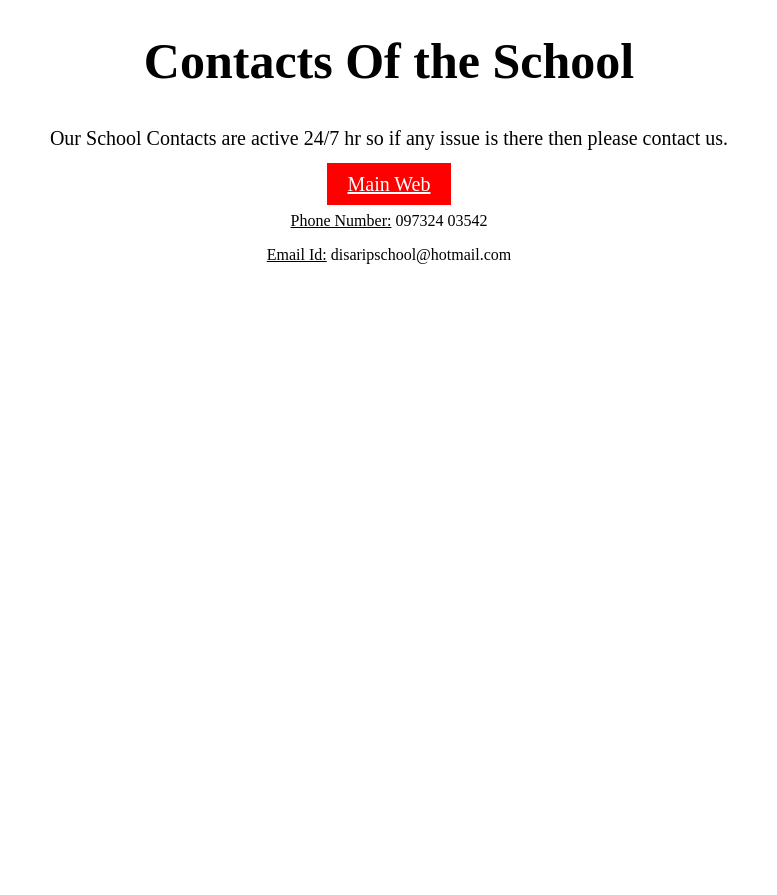
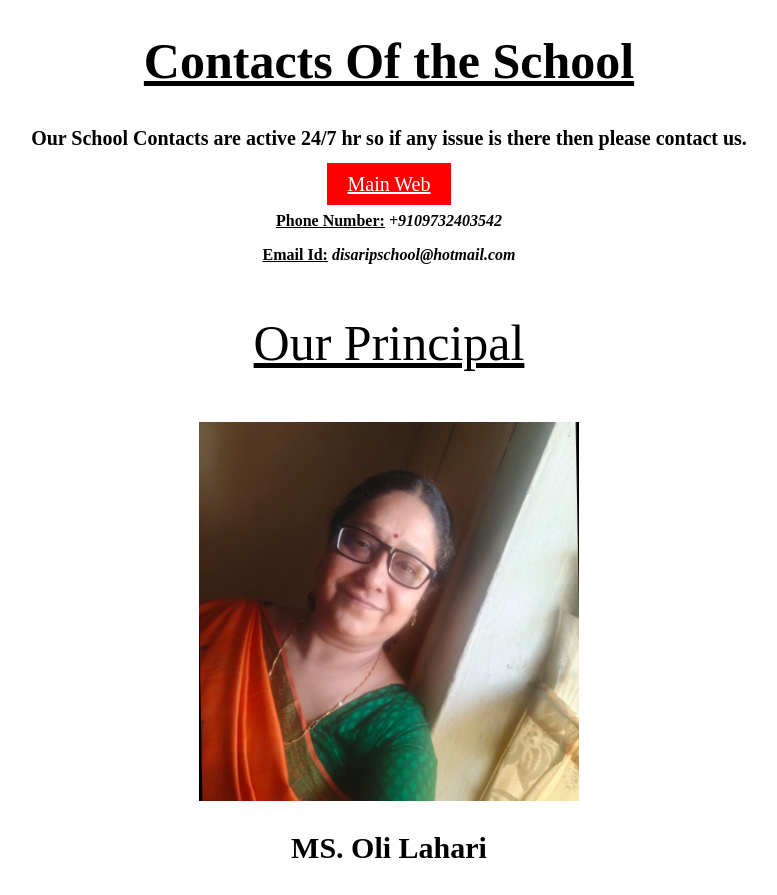
Before and after one commit to rik-coder/demo-school-web, a plain HTML site: page contact.html in a window 1280 px wide. Shown: the part 227-1122 px from the top of the page, without its empty margins (251-1028 px from the left). Before the commit the page ends 800 px from the top, so only its background shows below. Drawn offline with Linux system fonts and the light colour scheme.

Commit message:
Add files via upload

```diff
--- a/contact.html
+++ b/contact.html
@@ -7,11 +7,15 @@
     <a style="padding-right: 20px;" href="contact.html">Contact</a>
     <a style="padding-right: 20px;"href="about.html">About us</a>
 </div>
-    <h1 style="font-size:50px;text-align:center;">Contacts Of the School </h1>
-    <p  style="font-size:20px;text-align:center;line-height: 30px;margin-bottom: 20px;">Our School Contacts are active 24/7 hr so if any issue is there then please contact us.</p>
+    <h1 style="font-size:50px;text-align:center;"><u>Contacts Of the School</u> </h1>
+    <p  style="font-size:20px;text-align:center;line-height: 30px;margin-bottom: 20px;"><b>Our School Contacts are active 24/7 hr so if any issue is there then please contact us.</b></p>
     <div style="text-align: center;"><a style="font-size:20px;background-color: red;padding-top: 10px;padding-right: 20px;padding-bottom: 10px;padding-left: 20px;color: white;" href="https://disaripschool.com" >Main Web </a></div>
-    <p style="text-align: center;"><u>Phone Number:</u> 097324 03542</p>
-    <p style="text-align: center;"><u>Email Id:</u> disaripschool@hotmail.com</p>
-  </body>
+    <p style="text-align: center;"><u><b>Phone Number:</b></u><i> <b>+9109732403542</b></i></p>
+    <p style="text-align: center;"><u><b>Email Id:</b></u><i> <b> disaripschool@hotmail.com</b></i></p>
+    <p style="text-align: center;font-size: 50px;"><u>Our Principal</u> </p>
+    <img style="display: block;
+    margin-left: auto; margin-right: auto; width: 30%;margin-top: 40px;" src="principal_pic.jpeg">
+  <p style="text-align: center;font-size: 30px;"><b>MS. Oli Lahari</b> </p>
+</body>
 
 </html>
```
Also changed, not shown: about.html (+4 -3 lines), index.html (+4 -2 lines), principal_pic.jpeg (added), school_building.jpg (added).
